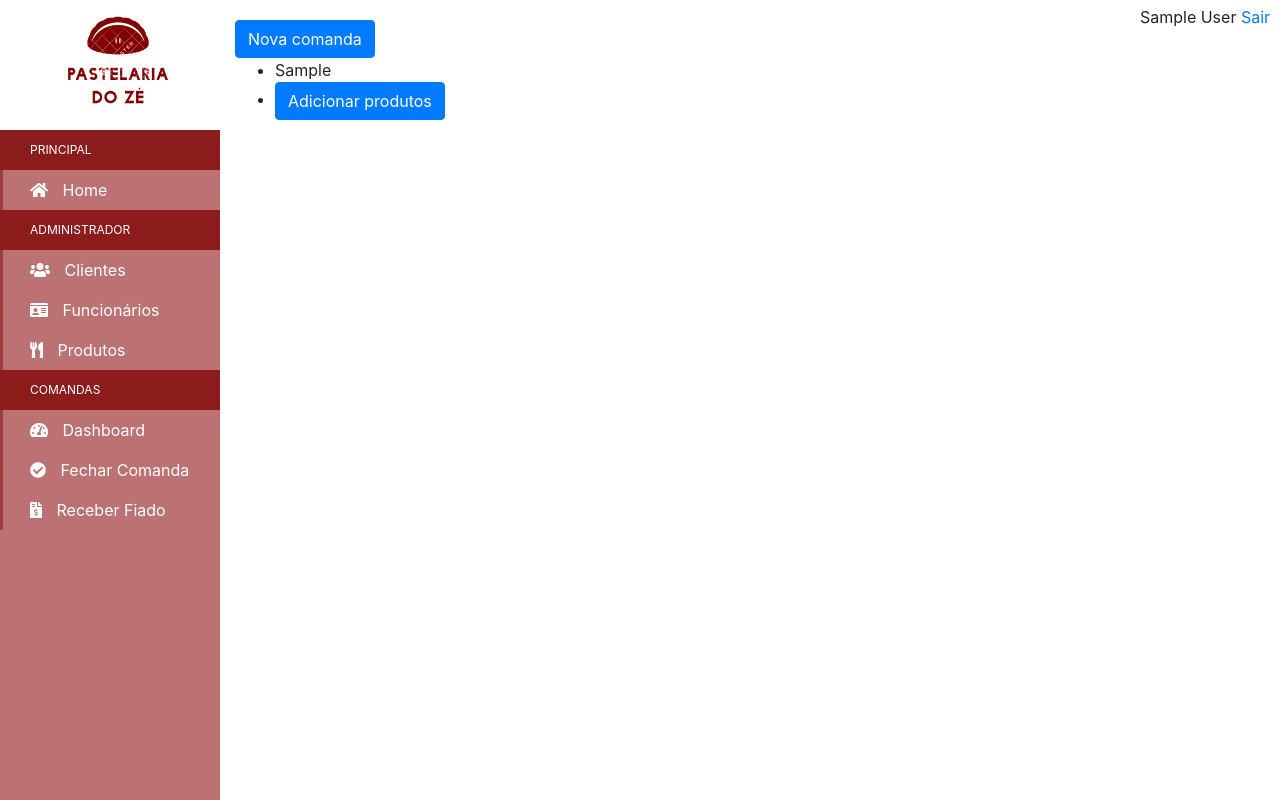
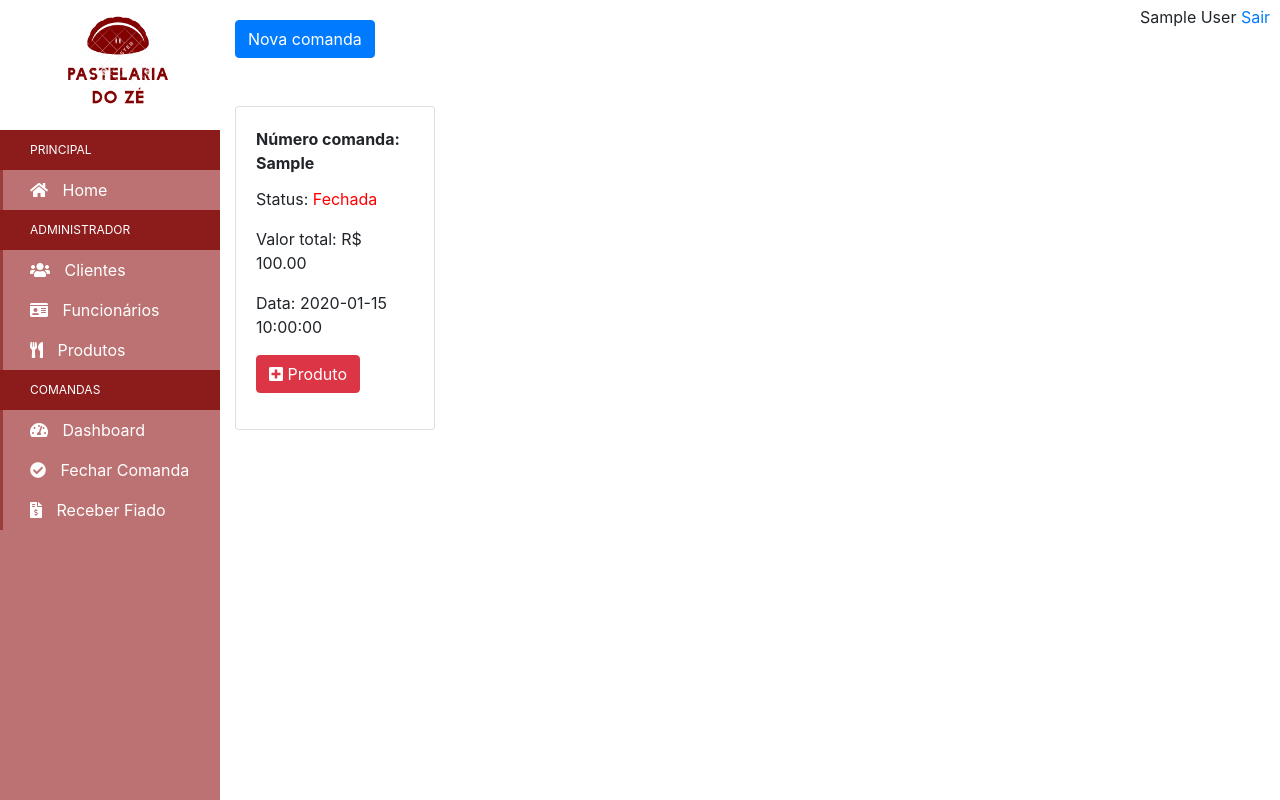
Before and after one commit to ProjetoIntegradorEquipe07/Integrador_Equipe07, a Flask app: page /comanda/ in a window 1280 px wide. Run offline with Flask 2, Linux system fonts and the light colour scheme; the visitor is signed in with stand-in values (Sample User, id 1); tables that the repository leaves empty hold one stand-in row (values such as "Sample post"); some libraries are stand-ins or nearby versions.

Commit message:
Começo dashboard feito

```diff
--- a/mod_comanda/comanda.py
+++ b/mod_comanda/comanda.py
@@ -1,19 +1,21 @@
-from flask import Blueprint, render_template, request, url_for, jsonify, session
+from flask import Blueprint, render_template, request, url_for, jsonify, session, json
 import datetime
 
 from mod_login.login import validaSessao
 from mod_comanda.comandaBD import Comanda
 from mod_comanda.comandaProdutoBD import ComandaProduto
 from mod_produto.produtoBD import Produto
+from decimalEncoder import DecimalEncoder
 
 
 bp_comanda = Blueprint('comanda', __name__, url_prefix='/comanda', template_folder='templates')
+
 
 @bp_comanda.route("/")
 @validaSessao
 def dashboard():
     comanda = Comanda()
-    lista_comandas = comanda.selectAll()
+    lista_comandas = comanda.selectAllComandaDashboard()
     return render_template('dashboard.html', lista_comandas = lista_comandas)
 
 
@@ -25,7 +27,7 @@ def addComanda():
         comanda.comanda = request.form['comanda']
         comanda.data_hora = datetime.datetime.now()
         comanda.status_pagamento = 0
-        comanda.status_comanda = 1
+        comanda.status_comanda = 0
         comanda.funcionario_id = session['id']
 
         _mensagem = comanda.insertNumeroComanda()
--- a/mod_comanda/comandaBD.py
+++ b/mod_comanda/comandaBD.py
@@ -12,13 +12,13 @@ class Comanda():
         self.cliente_id = cliente_id
 
 
-    def selectAll(self):
+    def selectAllComandaDashboard(self):
         try:
             banco = Banco()
 
             c = banco.conexao.cursor()
 
-            c.execute('SELECT id_comanda , comanda, data_hora, status_pagamento, status_comanda FROM tb_comanda')
+            c.execute('SELECT id_comanda , comanda, data_hora, status_pagamento, status_comanda, SUM(valor_unitario * quantidade) FROM tb_comanda LEFT JOIN tb_comanda_produto ON comanda_id = id_comanda GROUP BY id_comanda')
 
             result = c.fetchall()
 
--- a/mod_comanda/templates/dashboard.html
+++ b/mod_comanda/templates/dashboard.html
@@ -4,7 +4,7 @@
 
 {% block content %}
 
-<button type="button" class="btn btn-primary" data-toggle="modal" data-target="#novacomanda" data-whatever="@mdo">Nova comanda</button>
+<button type="button" class="btn btn-primary mb-5" data-toggle="modal" data-target="#novacomanda" data-whatever="@mdo">Nova comanda</button>
 
 <!-- Modal para digitar o número da comanda desejado -->
 <div class="modal fade" id="novaComanda" tabindex="-1" role="dialog" aria-labelledby="novaComanda" aria-hidden="true">
@@ -32,17 +32,31 @@
   </div>
 </div>
 
-<ul>
+
   {% for comanda in lista_comandas: %}
-  <li>{{ comanda[1] }}</li>
-  <li>
-    <form action="{{ url_for('comanda.formAddProdutoComanda') }}" method="POST">
-      <input type="hidden" value="{{ comanda[0] }}" name="id_comanda">
-      <button type="submit" class="btn btn-primary">Adicionar produtos</button>
-    </form>
-  </li>
+  <div  class="row">
+    <div class="col-5">
+        <div class="card mb-2" style="width:200px">
+          <div class="card-body">
+            <p class="card-title"><b>Número comanda: {{ comanda[1] }}</b></p>
+            {% if comanda[4] == 0: %}
+            <p class="card-text">Status: <span style="color: green;">Aberta</span> </p>
+            {% else: %}
+            <p class="card-text">Status: <span style="color: red;">Fechada</span> </p>
+            {% endif %}
+            <p class="card-text" id="valorComanda">Valor total: R$ {{ comanda[5] }}</p>
+            <p class="card-text">Data: {{ comanda[2] }} </p>
+            <form action="{{ url_for('comanda.formAddProdutoComanda') }}" method="POST">
+              <input type="hidden" value="{{ comanda[0] }}" id="id_comanda" name="id_comanda">
+              <input type="hidden" value="{{ comanda[4] }}" id="status_comanda" name="status_comanda">
+              <button type="submit" class="btn btn-danger"><i class="fas fa-plus-square"></i> Produto</button>
+            </form>
+          </div>
+        </div>
+      </div>
+    </div>
   {% endfor %}
-</ul>
+
 
 {% endblock %}
 
@@ -85,5 +99,17 @@
 
       })
   })
+
+
+
+
+
+
+
+
+
+
+
+
 </script>
 {% endblock %}
```
Also changed, not shown: mod_comanda/comandaProdutoBD.py (+18 -1 lines).
